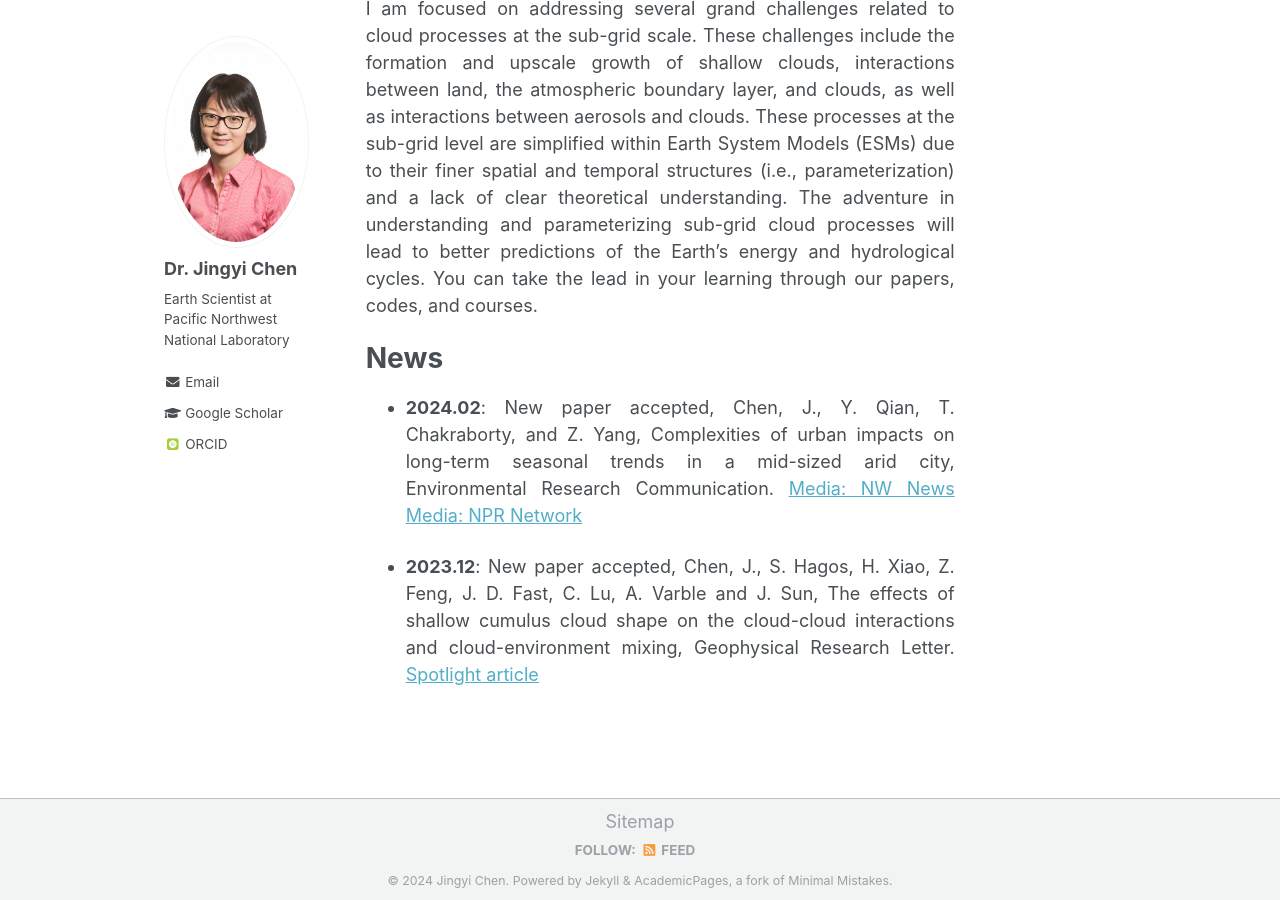
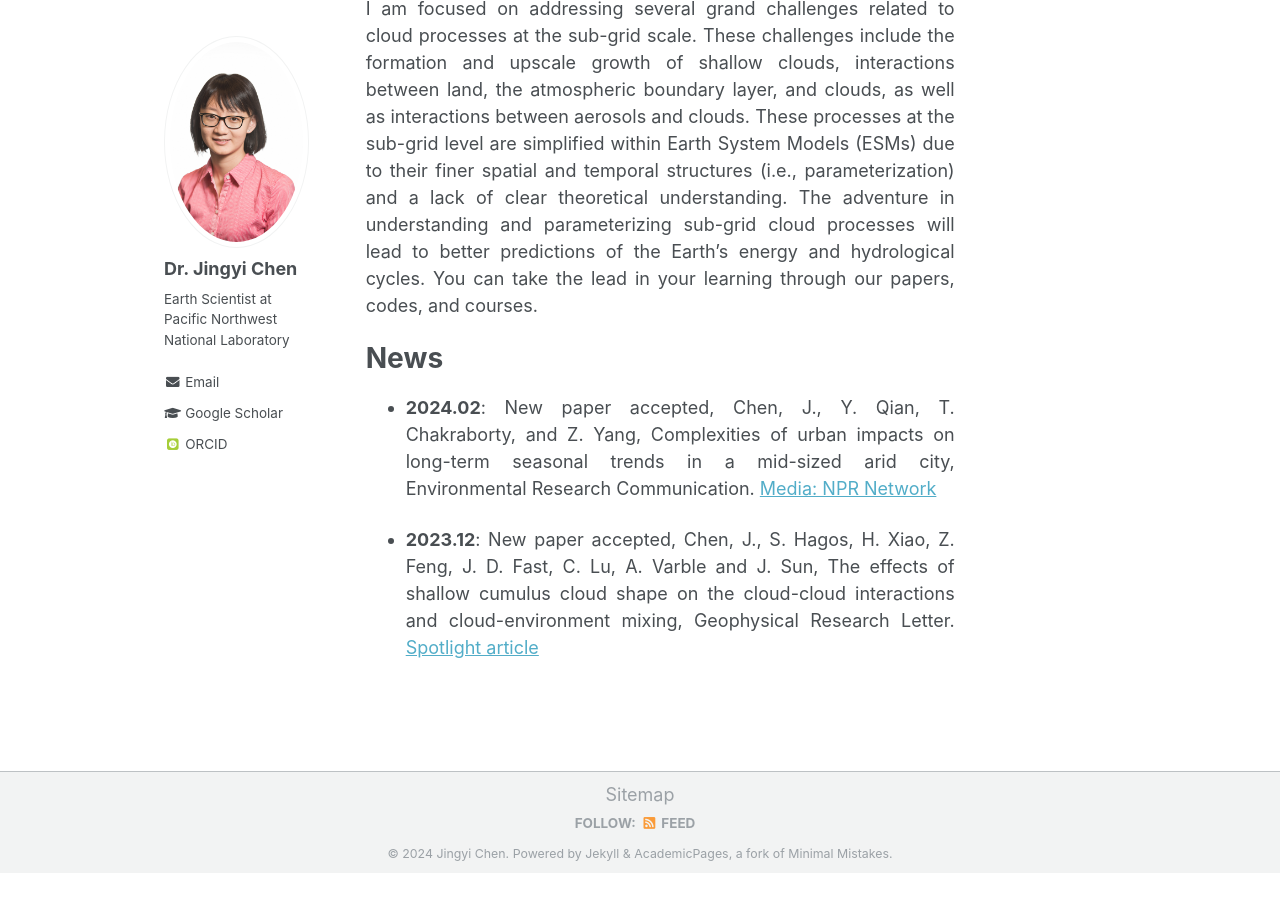
Before and after one commit to Jingyi-Chen/jingyi-chen.github.io, a Jekyll site: the page built from _pages/about.md, in a window 1280 px wide and 900 px high, scrolled down 698 px. Built offline with Jekyll 4.4.1, drawn with Linux system fonts in a browser that asks for light colours; some web fonts are replaced; after the commit the page ends 1571 px from its top, so only the background shows below that.

Commit message:
Update about.md

```diff
--- a/_pages/about.md
+++ b/_pages/about.md
@@ -14,6 +14,6 @@ I am focused on addressing several grand challenges related to cloud processes a
 
 News
 ======
-* **2024.02**: New paper accepted, Chen, J., Y. Qian, T. Chakraborty, and Z. Yang, Complexities of urban impacts on long-term seasonal trends in a mid-sized arid city, Environmental Research Communication. [Media: NW News](https://www.nwnewsnetwork.org/environment-and-planning/2024-02-22/study-as-the-climate-changes-the-desert-tri-cities-is-actually-getting-cooler) [Media: NPR Network](https://www.kuow.org/stories/study-as-the-climate-changes-the-desert-tri-cities-is-actually-getting-cooler)
+* **2024.02**: New paper accepted, Chen, J., Y. Qian, T. Chakraborty, and Z. Yang, Complexities of urban impacts on long-term seasonal trends in a mid-sized arid city, Environmental Research Communication. [Media: NPR Network](https://www.kuow.org/stories/study-as-the-climate-changes-the-desert-tri-cities-is-actually-getting-cooler)
 
 * **2023.12**: New paper accepted, Chen, J., S. Hagos, H. Xiao, Z. Feng, J. D. Fast, C. Lu, A. Varble and J. Sun, The effects of shallow cumulus cloud shape on the cloud-cloud interactions and cloud-environment mixing, Geophysical Research Letter. [Spotlight article](https://www.pnnl.gov/publications/whats-cloud-look)
```
